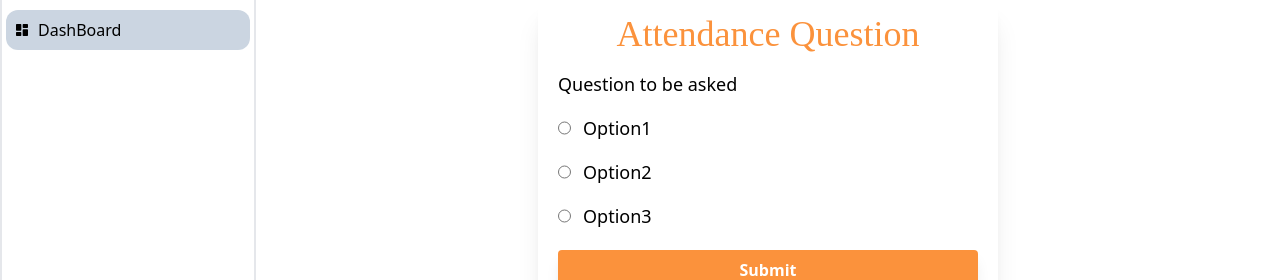
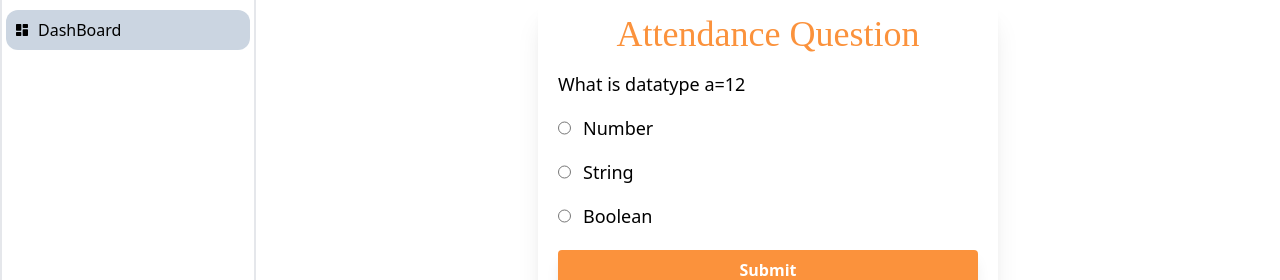
Before and after one commit to OmkarLande/paradox_eduspark, a React (Vite) app: page /studroom in a window 1280 px wide. Shown: the part 140-420 px from the top of the page. Built offline with nearby package versions, Linux system fonts and the light colour scheme; a web font is replaced by a local one.

Commit message:
attendance done

```diff
--- a/src/components/StudAttendance.jsx
+++ b/src/components/StudAttendance.jsx
@@ -7,11 +7,20 @@ function StudAttendance() {
         setSelectedOption(event.target.value);
     };
 
+    const handleSubmit = (event) => {
+        event.preventDefault();
+
+        if (selectedOption === 'option1') {
+            alert('Your attendance is marked!');
+        } else {
+            alert('Incorrect option selected. Please choose the correct answer.');
+        }
+    };
+
     return (
         <div className="flex flex-col items-center">
             <form
-        // onSubmit={handleSubmit}
-        method="POST"
+                onSubmit={handleSubmit}
                 className="flex flex-col space-y-1 shadow-xl p-3 px-5 "
                 style={{ width: "460px" }}
             >
@@ -20,9 +29,8 @@ function StudAttendance() {
                 </h1>
                 <div className="mb-6 pt-3 flex flex-col mt-10 ">
                     <label className="block text-lg text-black " htmlFor="name">
-            Question to be asked
+                        What is datatype a=12
                     </label>
-
                 </div>
 
                 <div className="mb-6 pt-3 flex flex-row mt-10 ">
@@ -32,52 +40,43 @@ function StudAttendance() {
                         value="option1"
                         type="radio"
                         id="option1"
-
                         className={` mr-3 `}
                     />
                     <label className="block text-lg text-black " htmlFor="description">
-            Option1
+                        Number
                     </label>
-
                 </div>
                 <div className="mb-6 pt-3 flex flex-row mt-10 ">
                     <input
                         checked={selectedOption === 'option2'}
                         onChange={handleChange}
                         value="option2"
-
                         type="radio"
                         id="option2"
-
                         className={` mr-3 `}
                     />
                     <label className="block text-lg text-black " htmlFor="description">
-            Option2
+                        String
                     </label>
-
                 </div>
                 <div className="mb-6 pt-3 flex flex-row mt-10 ">
                     <input
                         checked={selectedOption === 'option3'}
                         onChange={handleChange}
                         value="option3"
-
                         type="radio"
                         id="option3"
                         className={` mr-3 `}
                     />
                     <label className="block text-lg text-black " htmlFor="description">
-            Option3
+                        Boolean
                     </label>
-
                 </div>
-
 
                 <button
                     className="bg-orange-400 w-full text-white font-bold py-2 rounded shadow-lg hover:shadow-xl transition duration-200"
                     type="submit"
                     style={{ marginTop: "20px" }}
-          // onClick={handleLogin}
                 >
                     Submit
                 </button>
```
Lines whose indentation alone changed are shown as unchanged.
